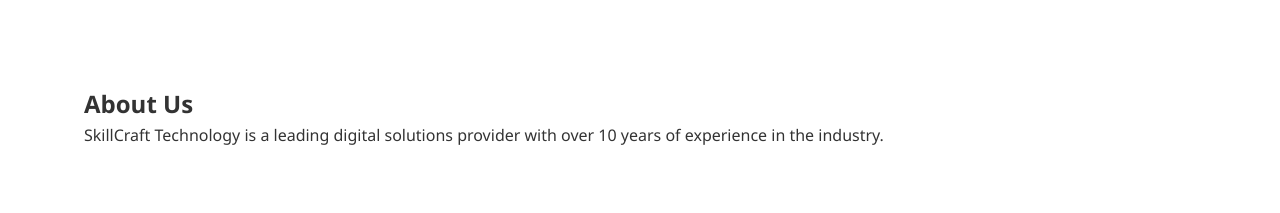
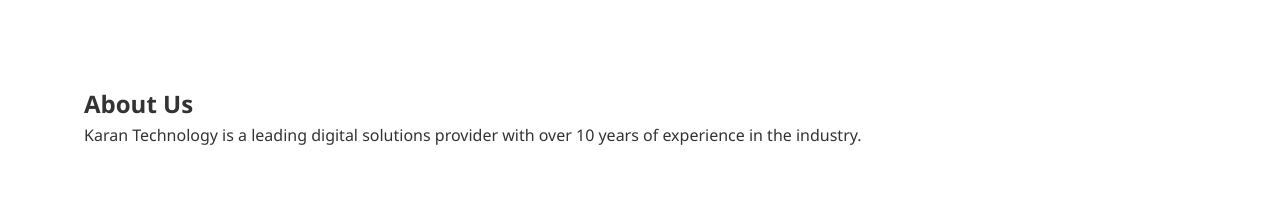
Before and after one commit to KaranKumar-08/SCT_WD_1, a plain HTML site: page index.html in a window 1280 px wide. Shown: the part 1260-1473 px from the top of the page. Drawn offline with Linux system fonts and the light colour scheme.

Commit message:
Update index.html

```diff
--- a/index.html
+++ b/index.html
@@ -57,7 +57,7 @@
     <section id="about" class="section">
         <div class="container">
             <h2>About Us</h2>
-            <p>SkillCraft Technology is a leading digital solutions provider with over 10 years of experience in the industry.</p>
+            <p>Karan Technology is a leading digital solutions provider with over 10 years of experience in the industry.</p>
         </div>
     </section>
 
```
